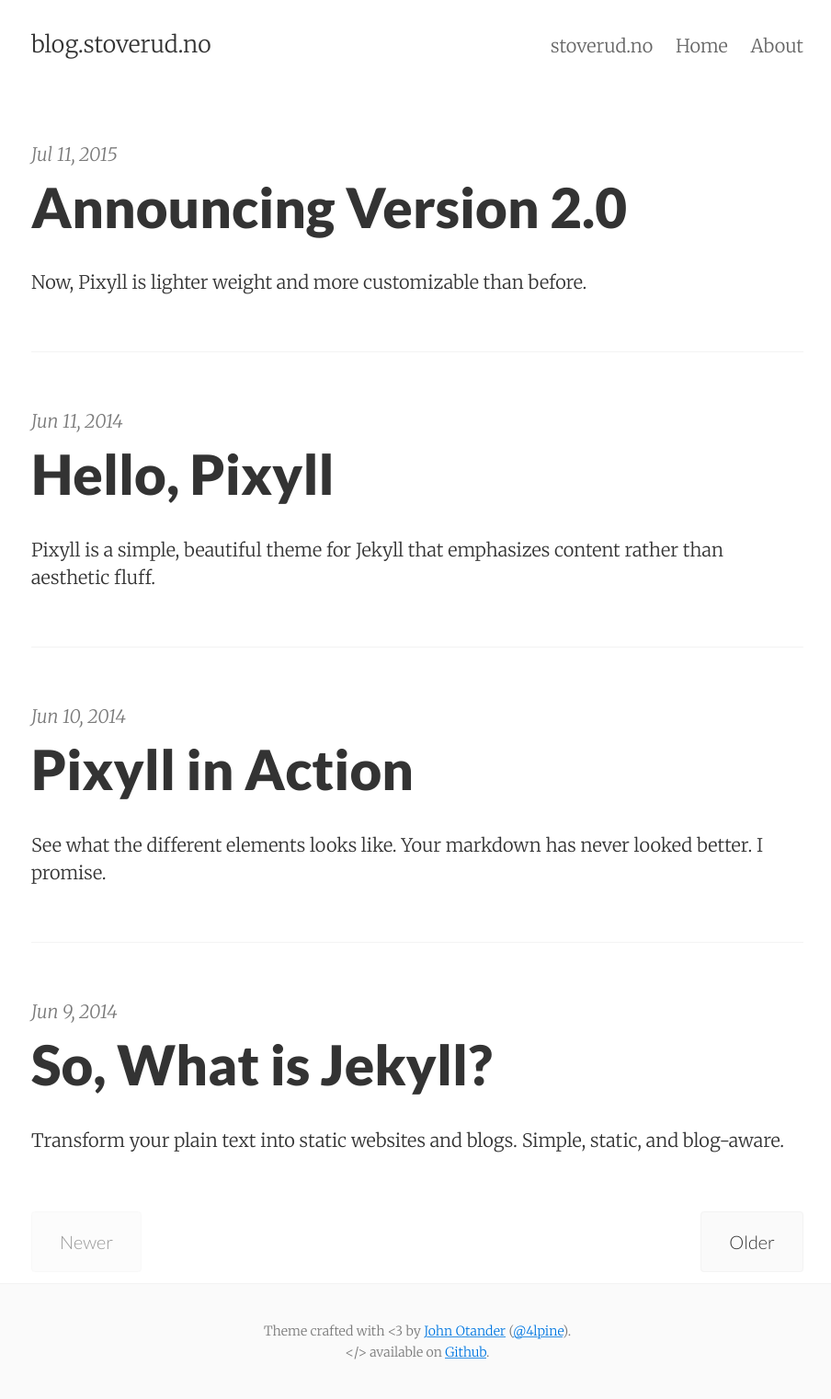
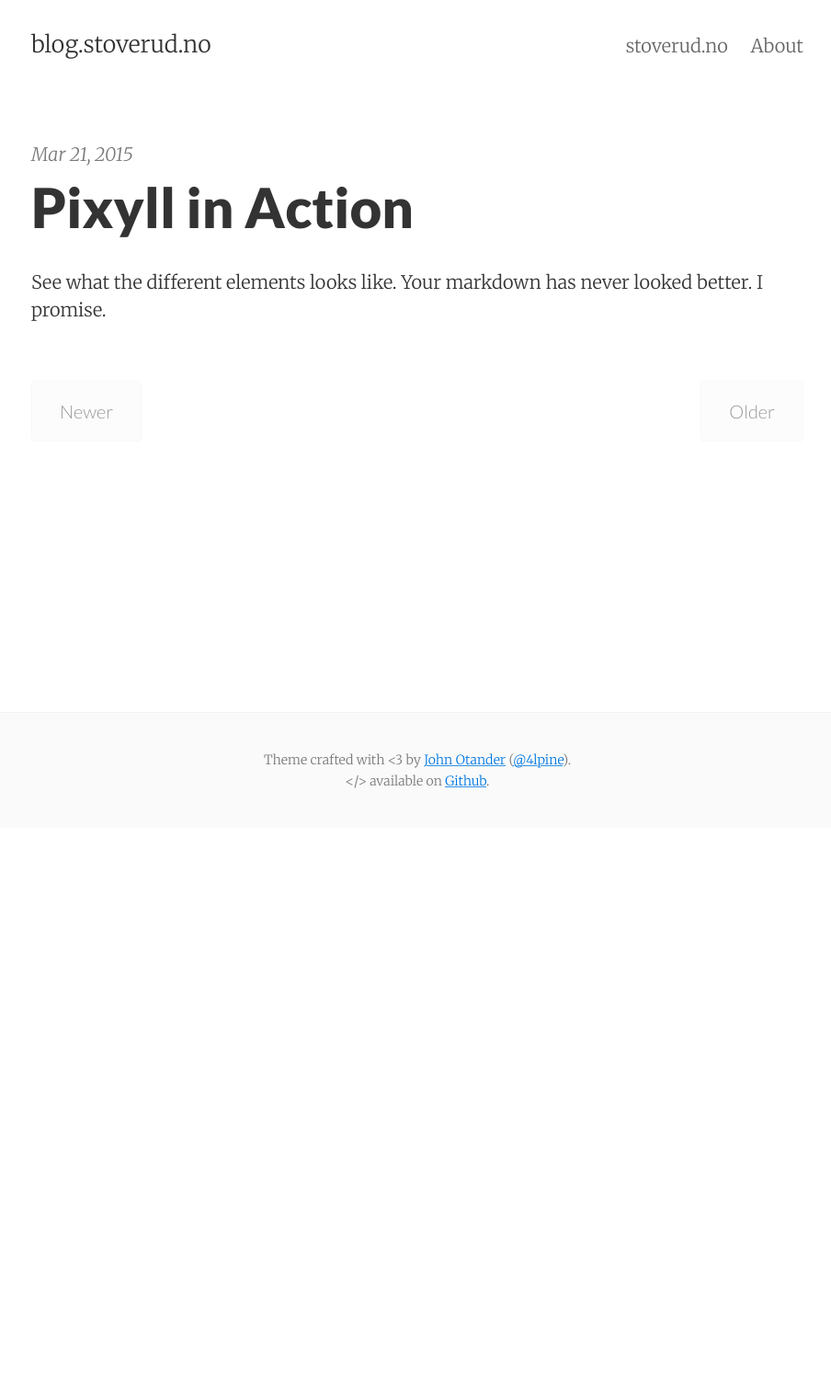
Before and after one commit to henningst/henningst.github.io, a Jekyll site: the page built from index.html, in a window 1280 px wide. Shown: the whole page at 92% size, without its empty margins (186-1090 px from the left). Built offline with Jekyll 4.4.1, drawn with Linux system fonts in a browser that asks for light colours; the list of posts is cut into pages by our own code; after the commit the page ends 900 px from its top, so only the background shows below that.

Commit message:
Deleted sample posts

```diff
--- a/_includes/navigation.html
+++ b/_includes/navigation.html
@@ -1,5 +1,4 @@
 <a href="http://stoverud.no">stoverud.no</a>
-<a href="{{ site.url }}">Home</a>
 {% for page in site.pages %}
     {% if page.tags contains "about" %}
         <a href="{{ page.url }}">{{ page.title }}</a>
--- a/_posts/2014-06-09-so-what-is-jekyll.md
+++ /dev/null
@@ -1,17 +0,0 @@
----
-layout:     post
-title:      So, What is Jekyll?
-date:       2014-06-09 12:32:18
-summary:    Transform your plain text into static websites and blogs. Simple, static, and blog-aware.
-categories: jekyll pixyll
----
-
-Jekyll is a tool for transforming your plain text into static websites and
-blogs. It is simple, static, and blog-aware. Jekyll uses the
-[Liquid](http://docs.shopify.com/themes/liquid-basics) templating
-language and has builtin [Markdown](http://daringfireball.net/projects/markdown/)
-and [Textile](http://en.wikipedia.org/wiki/Textile_(markup_language)) support.
-
-It also ties in nicely to [Github Pages](https://pages.github.com/).
-
-Learn more about Jekyll on their [website](http://jekyllrb.com/).
--- a/_posts/2014-06-11-welcome-to-pixyll.markdown
+++ /dev/null
@@ -1,26 +0,0 @@
----
-layout:     post
-title:      Hello, Pixyll
-date:       2014-06-11 15:31:19
-summary:    Pixyll is a simple, beautiful theme for Jekyll that emphasizes content rather than aesthetic fluff.
-categories: jekyll pixyll
----
-
-Hello.
-
-Pixyll is a simple, beautiful theme for Jekyll that emphasizes content rather than aesthetic fluff. It's mobile _first_, fluidly responsive, and delightfully lightweight.
-
-It's pretty minimal, but leverages large type and drastic contrast to make a statement, on all devices.
-
-<blockquote>
-  <p>
-    Perfection is achieved, not when there is nothing more to add, but when there is nothing left to take away.
-  </p>
-  <footer><cite title="Antoine de Saint-Exupéry">Antoine de Saint-Exupéry</cite></footer>
-</blockquote>
-
-## Where is it?
-
-Checkout the [Github repository](https://github.com/johnotander/pixyll) to download it, request a feature, or report a bug.
-
-It's free, and open source ([MIT](http://opensource.org/licenses/MIT)).
--- a/_posts/2014-06-10-see-pixyll-in-action.md
+++ b/_posts/2015-03-21-see-pixyll-in-action.md
@@ -1,9 +1,9 @@
 ---
 layout:     post
 title:      Pixyll in Action
-date:       2014-06-10 12:31:19
+date:       2015-03-21 21:44:00
 summary:    See what the different elements looks like. Your markdown has never looked better. I promise.
-categories: jekyll pixyll
+categories: aspnet-core
 ---
 
 There is a significant amount of subtle, yet precisely calibrated, styling to ensure
@@ -102,6 +102,9 @@
 
 I don't recommend using blue, though. It looks like a <span class="blue">link</span>.
 
+
+
+
 ### Footnotes!
 
 Markdown footnotes are supported, and they look great! Simply put e.g. `[^1]` where you want the footnote to appear,[^1] and then add
--- a/_posts/2015-07-11-announcing-pixyll-version-2.md
+++ /dev/null
@@ -1,16 +0,0 @@
----
-layout:     post
-title:      Announcing Version 2.0
-date:       2015-07-11
-summary:    Now, Pixyll is lighter weight and more customizable than before.
-categories: jekyll pixyll
----
-
-In an effort to make Pixyll easier to customize and more aesthetically pleasing, we've release version `2.0`.
-
-Pixyll now features:
-
-* Line anchors in code blocks and new syntax highlighting
-* A customizable variables file
-* Modular, and lighter weight CSS
-* No more `max-width` media queries
```
Also changed, not shown: _posts/2014-06-08-pixyll-has-pagination.md (deleted, +0 -9 lines).
